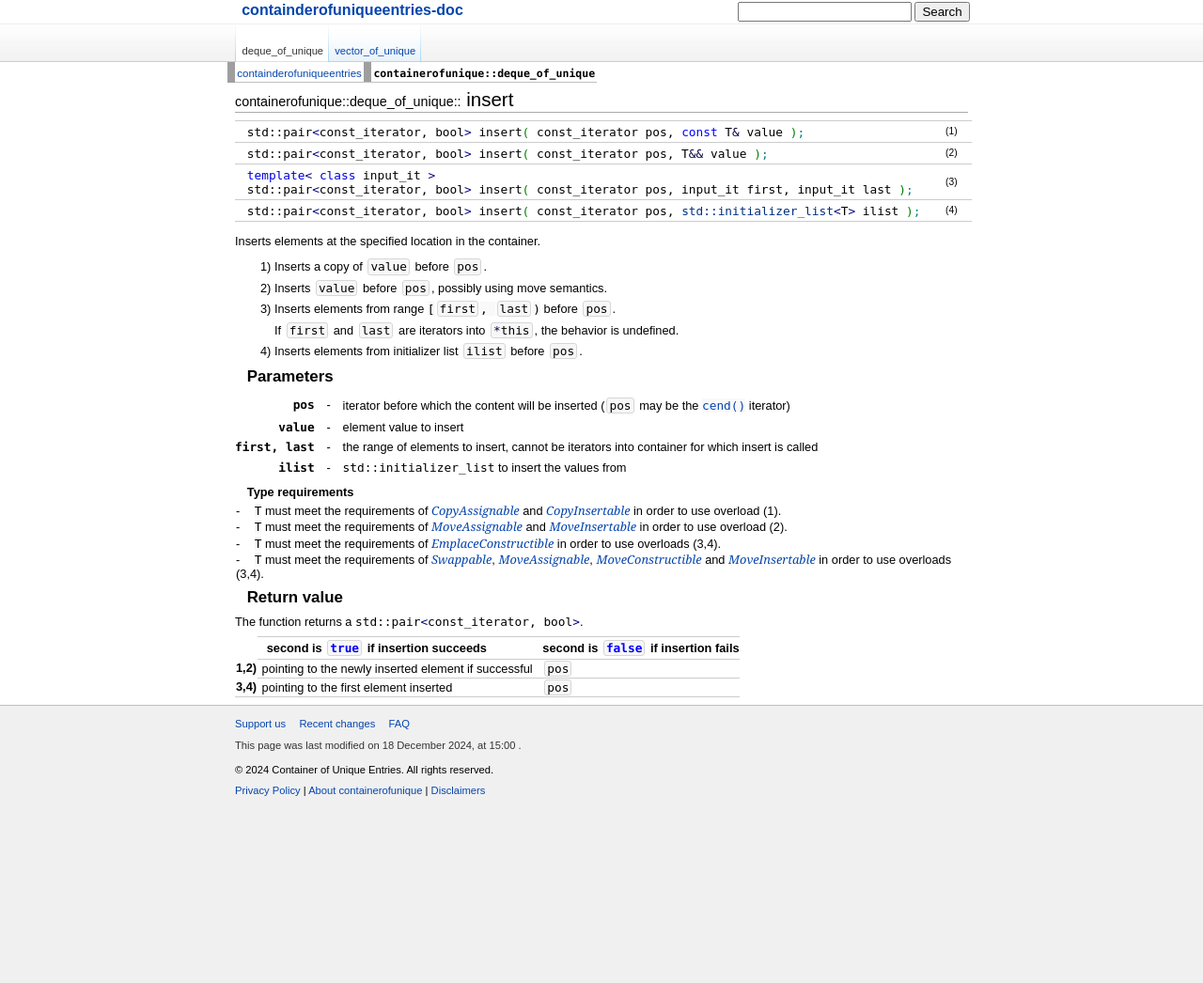
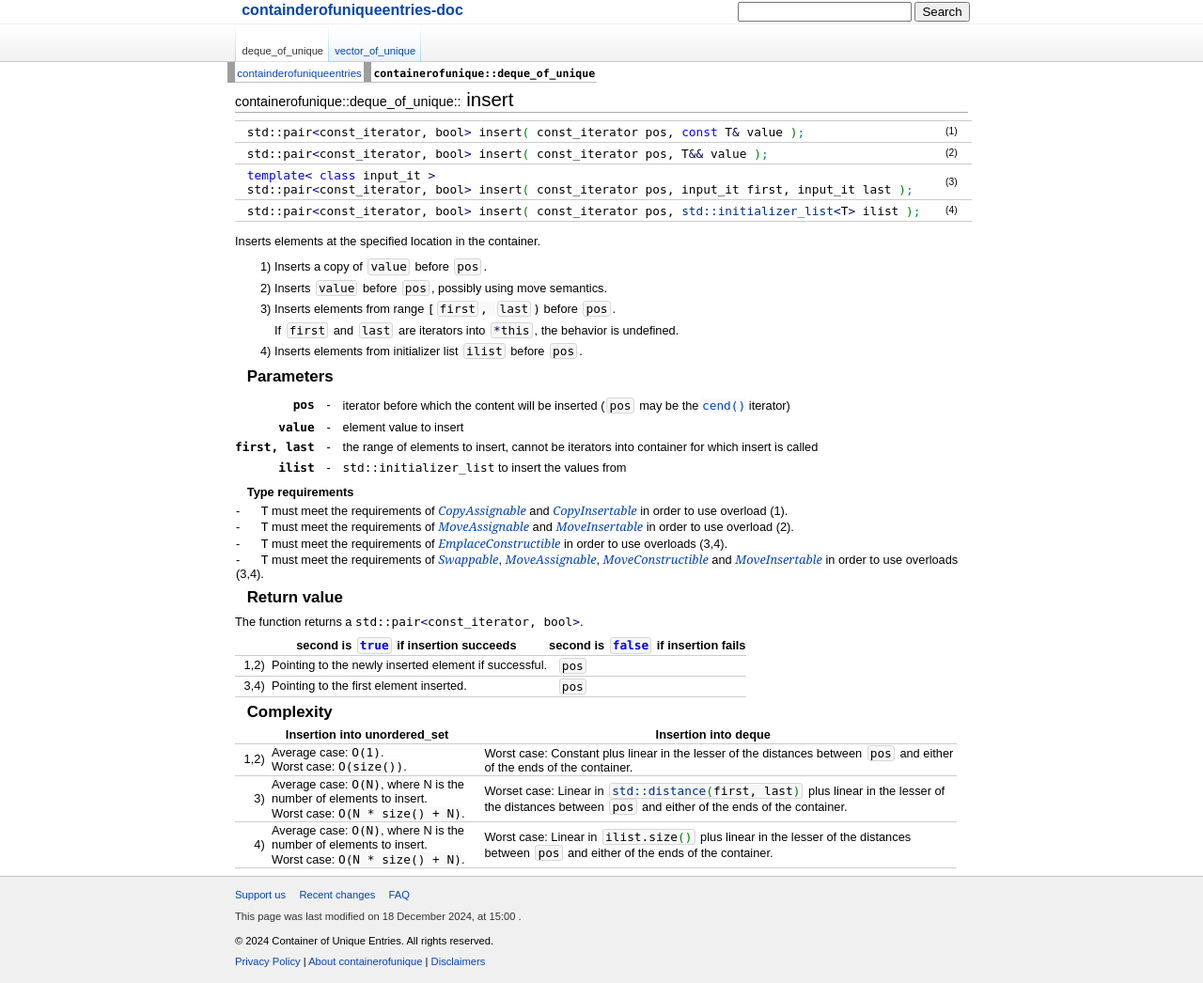
Before and after one commit to Huanhuan-Jiang/containerofuniqueelements.github.io, a Jekyll site: the page built from _docs/deque_of_unique/insert.html, in a window 1280 px wide. Shown: the whole page at 94% size. Built offline with Jekyll 4.4.1, drawn with Linux system fonts in a browser that asks for light colours; some web fonts are replaced; before the commit the page ends 900 px from its top, so only the background shows below that; grey boxes are pictures that could not be loaded.

Commit message:
Add complexity to insert.html

```diff
--- a/_docs/deque_of_unique/insert.html
+++ b/_docs/deque_of_unique/insert.html
@@ -8,48 +8,86 @@ title: insert
   <tbody>
     <tr class="t-dcl">
       <td>
-                <div><span class="mw-geshi cpp source-cpp"><span class="t-lc">std::pair</span><span
-                            class="sy1">&lt;</span>const_iterator, bool<span class="sy1">&gt;</span> insert<span
-                            class="br0">(</span> const_iterator pos, <span class="kw4">const</span> T<span
-                            class="sy3">&amp;</span> value <span class="br0">)</span><span class="sy4">;</span></span>
+        <div>
+          <span class="mw-geshi cpp source-cpp"
+            ><span class="t-lc">std::pair</span
+            ><span class="sy1">&lt;</span>const_iterator, bool<span class="sy1"
+              >&gt;</span
+            >
+            insert<span class="br0">(</span> const_iterator pos,
+            <span class="kw4">const</span> T<span class="sy3">&amp;</span> value
+            <span class="br0">)</span><span class="sy4">;</span></span
+          >
         </div>
       </td>
-            <td> (1)</td>
+      <td>(1)</td>
       <td class="t-dcl-nopad"></td>
     </tr>
     <tr class="t-dcl">
       <td>
-                <div><span class="mw-geshi cpp source-cpp"><span class="t-lc">std::pair</span><span
-                            class="sy1">&lt;</span>const_iterator, bool<span class="sy1">&gt;</span> insert<span
-                            class="br0">(</span> const_iterator pos, T<span class="sy3">&amp;&amp;</span> value <span
-                            class="br0">)</span><span class="sy4">;</span></span></div>
+        <div>
+          <span class="mw-geshi cpp source-cpp"
+            ><span class="t-lc">std::pair</span
+            ><span class="sy1">&lt;</span>const_iterator, bool<span class="sy1"
+              >&gt;</span
+            >
+            insert<span class="br0">(</span> const_iterator pos, T<span
+              class="sy3"
+              >&amp;&amp;</span
+            >
+            value <span class="br0">)</span><span class="sy4">;</span></span
+          >
+        </div>
       </td>
-            <td> (2)</td>
+      <td>(2)</td>
     </tr>
     <tr class="t-dcl">
       <td>
-                <div><span id="Version_4"></span><span class="mw-geshi cpp source-cpp"><span
-                            class="kw1">template</span><span class="sy1">&lt;</span> <span class="kw1">class</span>
-                        input_it <span class="sy1">&gt;</span><br>
-                        <span class="mw-geshi cpp source-cpp"><span class="t-lc">std::pair</span><span
-                                class="sy1">&lt;</span>const_iterator, bool<span class="sy1">&gt;</span> insert<span
-                                class="br0">(</span> const_iterator pos, input_it first, input_it last <span
-                                class="br0">)</span><span class="sy4">;</span></span></div>
+        <div>
+          <span id="Version_4"></span
+          ><span class="mw-geshi cpp source-cpp"
+            ><span class="kw1">template</span><span class="sy1">&lt;</span>
+            <span class="kw1">class</span> input_it <span class="sy1">&gt;</span
+            ><br />
+            <span class="mw-geshi cpp source-cpp"
+              ><span class="t-lc">std::pair</span
+              ><span class="sy1">&lt;</span>const_iterator, bool<span
+                class="sy1"
+                >&gt;</span
+              >
+              insert<span class="br0">(</span> const_iterator pos, input_it
+              first, input_it last <span class="br0">)</span
+              ><span class="sy4">;</span></span
+            ></span
+          >
+        </div>
       </td>
-            <td> (3)</td>
+      <td>(3)</td>
       <td class="t-dcl-nopad"></td>
     </tr>
     <tr class="t-dcl">
       <td>
-                <div><span class="mw-geshi cpp source-cpp"><span class="mw-geshi cpp source-cpp"><span
-                                class="t-lc">std::pair</span><span class="sy1">&lt;</span>const_iterator, bool<span
-                                class="sy1">&gt;</span> insert<span class="br0">(</span> const_iterator pos, <a
-                                href="http://en.cppreference.com/w/cpp/utility/initializer_list"><span
-                                    class="kw964">std::<span class="me2">initializer_list</span></span></a><span
-                                class="sy1">&lt;</span>T<span class="sy1">&gt;</span> ilist <span
-                                class="br0">)</span><span class="sy4">;</span></span></div>
+        <div>
+          <span class="mw-geshi cpp source-cpp"
+            ><span class="mw-geshi cpp source-cpp"
+              ><span class="t-lc">std::pair</span
+              ><span class="sy1">&lt;</span>const_iterator, bool<span
+                class="sy1"
+                >&gt;</span
+              >
+              insert<span class="br0">(</span> const_iterator pos,
+              <a
+                href="http://en.cppreference.com/w/cpp/utility/initializer_list"
+                ><span class="kw964"
+                  >std::<span class="me2">initializer_list</span></span
+                ></a
+              ><span class="sy1">&lt;</span>T<span class="sy1">&gt;</span> ilist
+              <span class="br0">)</span><span class="sy4">;</span></span
+            ></span
+          >
+        </div>
       </td>
-            <td> (4)</td>
+      <td>(4)</td>
     </tr>
     <tr class="t-dcl-sep">
       <td></td>
@@ -58,135 +96,294 @@ title: insert
     </tr>
   </tbody>
 </table>
-<p>Inserts elements at the specified location in the container.
-</p>
-<div class="t-li1"><span class="t-li">1)</span> Inserts a copy of <span class="t-c"><span
-            class="mw-geshi cpp source-cpp">value</span></span> before <span class="t-c"><span
-            class="mw-geshi cpp source-cpp">pos</span></span>.</div>
-<div class="t-li1"><span class="t-li">2)</span> Inserts <span class="t-c"><span
-            class="mw-geshi cpp source-cpp">value</span></span> before <span class="t-c"><span
-            class="mw-geshi cpp source-cpp">pos</span></span>, possibly using move semantics. </div>
-<div class="t-li1"><span class="t-li">3)</span><span class="t-li" style="display: none;">4)</span><span class="t-li"
-        style="display: none;">3)</span> Inserts elements from range <span
-        style="display: inline-block;"><code>[</code><span class="t-c"><span
-                class="mw-geshi cpp source-cpp">first</span></span><code>,&nbsp;</code><span class="t-c"><span
-                class="mw-geshi cpp source-cpp">last</span></span><code>)</code></span> before <span class="t-c"><span
-            class="mw-geshi cpp source-cpp">pos</span></span>. </div>
-<div class="t-li1"><span class="t-li"></span> If <span class="t-c"><span
-            class="mw-geshi cpp source-cpp">first</span></span> and <span class="t-c"><span
-            class="mw-geshi cpp source-cpp">last</span></span> are iterators into <span class="t-c"><span
-            class="mw-geshi cpp source-cpp"><span class="sy2">*</span>this</span></span>, the behavior is undefined.
+<p>Inserts elements at the specified location in the container.</p>
+<div class="t-li1">
+  <span class="t-li">1)</span> Inserts a copy of
+  <span class="t-c"><span class="mw-geshi cpp source-cpp">value</span></span>
+  before
+  <span class="t-c"><span class="mw-geshi cpp source-cpp">pos</span></span
+  >.
 </div>
-<div class="t-li1"><span class="t-li">4)</span> Inserts elements from initializer list <span class="t-c"><span
-            class="mw-geshi cpp source-cpp">ilist</span></span> before <span class="t-c"><span
-            class="mw-geshi cpp source-cpp">pos</span></span>.</div>
+<div class="t-li1">
+  <span class="t-li">2)</span> Inserts
+  <span class="t-c"><span class="mw-geshi cpp source-cpp">value</span></span>
+  before
+  <span class="t-c"><span class="mw-geshi cpp source-cpp">pos</span></span
+  >, possibly using move semantics.
+</div>
+<div class="t-li1">
+  <span class="t-li">3)</span><span class="t-li" style="display: none">4)</span
+  ><span class="t-li" style="display: none">3)</span> Inserts elements from
+  range
+  <span style="display: inline-block"
+    ><code>[</code
+    ><span class="t-c"><span class="mw-geshi cpp source-cpp">first</span></span
+    ><code>,&nbsp;</code
+    ><span class="t-c"><span class="mw-geshi cpp source-cpp">last</span></span
+    ><code>)</code></span
+  >
+  before
+  <span class="t-c"><span class="mw-geshi cpp source-cpp">pos</span></span
+  >.
+</div>
+<div class="t-li1">
+  <span class="t-li"></span> If
+  <span class="t-c"><span class="mw-geshi cpp source-cpp">first</span></span>
+  and
+  <span class="t-c"><span class="mw-geshi cpp source-cpp">last</span></span> are
+  iterators into
+  <span class="t-c"
+    ><span class="mw-geshi cpp source-cpp"
+      ><span class="sy2">*</span>this</span
+    ></span
+  >, the behavior is undefined.
+</div>
+<div class="t-li1">
+  <span class="t-li">4)</span> Inserts elements from initializer list
+  <span class="t-c"><span class="mw-geshi cpp source-cpp">ilist</span></span>
+  before
+  <span class="t-c"><span class="mw-geshi cpp source-cpp">pos</span></span
+  >.
+</div>
 <h3><span class="mw-headline" id="Parameters">Parameters</span></h3>
 <table class="t-par-begin">
   <tbody>
     <tr class="t-par">
-            <td> pos
-            </td>
-            <td> -
-            </td>
-            <td> iterator before which the content will be inserted (<span class="t-c"><span
-                        class="mw-geshi cpp source-cpp">pos</span></span> may be the <a
-                    href="{{ '/_docs/deque_of_unique/cend' | relative_url }}" title="containerofunique/deque_of_unique/cend"><code>cend()</code></a> iterator)
+      <td>pos</td>
+      <td>-</td>
+      <td>
+        iterator before which the content will be inserted (<span class="t-c"
+          ><span class="mw-geshi cpp source-cpp">pos</span></span
+        >
+        may be the
+        <a
+          href="{{ '/_docs/deque_of_unique/cend' | relative_url }}"
+          title="containerofunique/deque_of_unique/cend"
+          ><code>cend()</code></a
+        >
+        iterator)
       </td>
     </tr>
     <tr class="t-par">
-            <td> value
-            </td>
-            <td> -
-            </td>
-            <td> element value to insert
+      <td>value</td>
+      <td>-</td>
+      <td>element value to insert</td>
+    </tr>
+    <tr class="t-par">
+      <td>first, last</td>
+      <td>-</td>
+      <td>
+        the range of elements to insert, cannot be iterators into container for
+        which insert is called
       </td>
     </tr>
     <tr class="t-par">
-            <td> first, last
-            </td>
-            <td> -
-            </td>
-            <td> the range of elements to insert, cannot be iterators into container for which insert is called
-            </td>
-        </tr>
-        <tr class="t-par">
-            <td> ilist
-            </td>
-            <td> -
-            </td>
-            <td> <span class="t-lc">std::initializer_list</span> to insert the values from
+      <td>ilist</td>
+      <td>-</td>
+      <td>
+        <span class="t-lc">std::initializer_list</span> to insert the values
+        from
       </td>
     </tr>
     <tr class="t-par-hitem">
-            <td colspan="3"> Type requirements
-            </td>
+      <td colspan="3">Type requirements</td>
     </tr>
     <tr class="t-par-req">
-            <td colspan="3"> -<div class="spacer"></div><code>T</code> must meet the requirements of <a
-                    href="http://en.cppreference.com/w/cpp/named_req/CopyAssignable" title="cpp/named req/CopyAssignable"><span
-                        style="font-family: Georgia, 'DejaVu Serif', serif; font-style:italic">CopyAssignable</span></a>
-                and <a href="http://en.cppreference.com/w/cpp/named_req/CopyInsertable" title="cpp/named req/CopyInsertable"><span
-                        style="font-family: Georgia, 'DejaVu Serif', serif; font-style:italic">CopyInsertable</span></a>
+      <td colspan="3">
+        -
+        <div class="spacer"></div>
+        <code>T</code> must meet the requirements of
+        <a
+          href="http://en.cppreference.com/w/cpp/named_req/CopyAssignable"
+          title="cpp/named req/CopyAssignable"
+          ><span
+            style="
+              font-family: Georgia, 'DejaVu Serif', serif;
+              font-style: italic;
+            "
+            >CopyAssignable</span
+          ></a
+        >
+        and
+        <a
+          href="http://en.cppreference.com/w/cpp/named_req/CopyInsertable"
+          title="cpp/named req/CopyInsertable"
+          ><span
+            style="
+              font-family: Georgia, 'DejaVu Serif', serif;
+              font-style: italic;
+            "
+            >CopyInsertable</span
+          ></a
+        >
         in order to use overload (1).
       </td>
     </tr>
     <tr class="t-par-req">
-            <td colspan="3"> -<div class="spacer"></div><code>T</code> must meet the requirements of <a
-                    href="http://en.cppreference.com/w/cpp/named_req/MoveAssignable" title="cpp/named req/MoveAssignable"><span
-                        style="font-family: Georgia, 'DejaVu Serif', serif; font-style:italic">MoveAssignable</span></a>
-                and <a href="http://en.cppreference.com/w/cpp/named_req/MoveInsertable" title="cpp/named req/MoveInsertable"><span
-                        style="font-family: Georgia, 'DejaVu Serif', serif; font-style:italic">MoveInsertable</span></a>
+      <td colspan="3">
+        -
+        <div class="spacer"></div>
+        <code>T</code> must meet the requirements of
+        <a
+          href="http://en.cppreference.com/w/cpp/named_req/MoveAssignable"
+          title="cpp/named req/MoveAssignable"
+          ><span
+            style="
+              font-family: Georgia, 'DejaVu Serif', serif;
+              font-style: italic;
+            "
+            >MoveAssignable</span
+          ></a
+        >
+        and
+        <a
+          href="http://en.cppreference.com/w/cpp/named_req/MoveInsertable"
+          title="cpp/named req/MoveInsertable"
+          ><span
+            style="
+              font-family: Georgia, 'DejaVu Serif', serif;
+              font-style: italic;
+            "
+            >MoveInsertable</span
+          ></a
+        >
         in order to use overload (2).
       </td>
     </tr>
     <tr class="t-par-req">
-            <td colspan="3"> -<div class="spacer"></div><code>T</code> must meet the requirements of <a
-                    href="http://en.cppreference.com/w/cpp/named_req/EmplaceConstructible" title="cpp/named req/EmplaceConstructible"><span
-                        style="font-family: Georgia, 'DejaVu Serif', serif; font-style:italic">EmplaceConstructible</span></a>
+      <td colspan="3">
+        -
+        <div class="spacer"></div>
+        <code>T</code> must meet the requirements of
+        <a
+          href="http://en.cppreference.com/w/cpp/named_req/EmplaceConstructible"
+          title="cpp/named req/EmplaceConstructible"
+          ><span
+            style="
+              font-family: Georgia, 'DejaVu Serif', serif;
+              font-style: italic;
+            "
+            >EmplaceConstructible</span
+          ></a
+        >
         in order to use overloads (3,4).
       </td>
     </tr>
     <tr class="t-par-req">
-            <td colspan="3"> -<div class="spacer"></div><code>T</code> must meet the requirements of <a
-                    href="http://en.cppreference.com/w/cpp/named_req/Swappable" title="cpp/named req/Swappable"><span
-                        style="font-family: Georgia, 'DejaVu Serif', serif; font-style:italic">Swappable</span></a>, <a
-                    href="http://en.cppreference.com/w/cpp/named_req/MoveAssignable" title="cpp/named req/MoveAssignable"><span
-                        style="font-family: Georgia, 'DejaVu Serif', serif; font-style:italic">MoveAssignable</span></a>,
-                <a href="http://en.cppreference.com/w/cpp/named_req/MoveConstructible" title="cpp/named req/MoveConstructible"><span
-                        style="font-family: Georgia, 'DejaVu Serif', serif; font-style:italic">MoveConstructible</span></a>
-                and <a href="http://en.cppreference.com/w/cpp/named_req/MoveInsertable" title="cpp/named req/MoveInsertable"><span
-                        style="font-family: Georgia, 'DejaVu Serif', serif; font-style:italic">MoveInsertable</span></a>
+      <td colspan="3">
+        -
+        <div class="spacer"></div>
+        <code>T</code> must meet the requirements of
+        <a
+          href="http://en.cppreference.com/w/cpp/named_req/Swappable"
+          title="cpp/named req/Swappable"
+          ><span
+            style="
+              font-family: Georgia, 'DejaVu Serif', serif;
+              font-style: italic;
+            "
+            >Swappable</span
+          ></a
+        >,
+        <a
+          href="http://en.cppreference.com/w/cpp/named_req/MoveAssignable"
+          title="cpp/named req/MoveAssignable"
+          ><span
+            style="
+              font-family: Georgia, 'DejaVu Serif', serif;
+              font-style: italic;
+            "
+            >MoveAssignable</span
+          ></a
+        >,
+        <a
+          href="http://en.cppreference.com/w/cpp/named_req/MoveConstructible"
+          title="cpp/named req/MoveConstructible"
+          ><span
+            style="
+              font-family: Georgia, 'DejaVu Serif', serif;
+              font-style: italic;
+            "
+            >MoveConstructible</span
+          ></a
+        >
+        and
+        <a
+          href="http://en.cppreference.com/w/cpp/named_req/MoveInsertable"
+          title="cpp/named req/MoveInsertable"
+          ><span
+            style="
+              font-family: Georgia, 'DejaVu Serif', serif;
+              font-style: italic;
+            "
+            >MoveInsertable</span
+          ></a
+        >
         in order to use overloads (3,4).
       </td>
     </tr>
   </tbody>
 </table>
 <h3><span class="mw-headline" id="Return_value">Return value</span></h3>
-<p>The function returns a <span class="mw-geshi cpp source-cpp"><span class="t-lc">std::pair</span><span class="sy1">&lt;</span>const_iterator, bool<span class="sy1">&gt;</span></span>.</p>
+<p>
+  The function returns a
+  <span class="mw-geshi cpp source-cpp"
+    ><span class="t-lc">std::pair</span
+    ><span class="sy1">&lt;</span>const_iterator, bool<span class="sy1"
+      >&gt;</span
+    ></span
+  >.
+</p>
 <table class="t-dsc-begin">
   <tbody>
     <tr class="t-dsc-hitem">
       <th></th>
-            <td> second is <span class="t-c"
+      <th>
+        second is
+        <span class="t-c"
           ><span class="mw-geshi cpp source-cpp"
             ><span class="kw2">true</span></span
           ></span
-              > if insertion succeeds </td>
-            <td> second is <span class="t-c"
+        >
+        if insertion succeeds
+      </th>
+      <th>
+        second is
+        <span class="t-c"
           ><span class="mw-geshi cpp source-cpp"
             ><span class="kw2">false</span></span
           ></span
-              > if insertion fails </td>
+        >
+        if insertion fails
+      </th>
     </tr>
     <tr class="t-dsc">
-            <th>1,2) </th>
-            <td>&nbsp;pointing to the newly inserted element if successful</td>
-            <td><span class="t-c"><span class="mw-geshi cpp source-cpp">pos</span></td>
+      <td>1,2)</td>
+      <td>
+        <div>
+          <span class="t-li4">
+            Pointing to the newly inserted element if successful.</span
+          >
+        </div>
+      </td>
+      <td>
+        <span class="t-c"
+          ><span class="mw-geshi cpp source-cpp">pos</span></span
+        >
+      </td>
     </tr>
     <tr class="t-dsc">
-            <th>3,4) </th>
-            <td>&nbsp;pointing to the first element inserted</td>
-            <td><span class="t-c"><span class="mw-geshi cpp source-cpp">pos</span></span> </td>
+      <td>3,4)</td>
+      <td>
+        <div>
+          <span class="t-li4"> Pointing to the first element inserted.</span>
+        </div>
+      </td>
+      <td>
+        <span class="t-c"
+          ><span class="mw-geshi cpp source-cpp">pos</span></span
+        >
+      </td>
     </tr>
     <tr class="t-dcl-sep">
       <td></td>
@@ -195,3 +392,104 @@ title: insert
     </tr>
   </tbody>
 </table>
+<h3>Complexity</h3>
+<table class="t-dsc-begin">
+  <tbody>
+    <tr class="t-dsc-hitem">
+      <th></th>
+      <th>Insertion into unordered_set</th>
+      <th>Insertion into deque</th>
+    </tr>
+    <tr class="t-dsc">
+      <td style="text-align: right">1,2)</td>
+      <td>
+        <div>
+          <span class="t-li4"
+            >Average case: <code>O(1)</code>.<br />
+            Worst case: <code>O(size())</code>.
+          </span>
+        </div>
+      </td>
+      <td>
+        <div>
+          <span class="t-li4"
+            >Worst case: Constant plus linear in the lesser of the distances
+            between
+            <span class="t-c"
+              ><span class="mw-geshi cpp source-cpp">pos</span></span
+            >
+            and either of the ends of the container.</span
+          >
+        </div>
+      </td>
+    </tr>
+    <tr class="t-dsc">
+      <td style="text-align: right">3)</td>
+      <td>
+        <div>
+          <span class="t-li4"
+            >Average case: <code>O(N)</code>, where N is the number of elements
+            to insert. <br />Worst case: <code>O(N * size() + N)</code>.</span
+          >
+        </div>
+      </td>
+      <td>
+        <div>
+          <span class="t-li4"
+            >Worset case: Linear in
+            <span class="t-c"
+              ><span class="mw-geshi cpp source-cpp"
+                ><a href="http://en.cppreference.com/w/cpp/iterator/distance"
+                  ><span class="kw678"
+                    >std::<span class="me2">distance</span></span
+                  ></a
+                ><span class="br0">(</span>first, last<span class="br0"
+                  >)</span
+                ></span
+              ></span
+            >
+            plus linear in the lesser of the distances between
+            <span class="t-c"
+              ><span class="mw-geshi cpp source-cpp">pos</span></span
+            >
+            and either of the ends of the container.</span
+          >
+        </div>
+      </td>
+    </tr>
+    <tr class="t-dsc">
+      <td style="text-align: right">4)</td>
+      <td>
+        <div>
+          <span class="t-li4"
+            >Average case: <code>O(N)</code>, where N is the number of elements
+            to insert. <br />Worst case: <code>O(N * size() + N)</code>.</span
+          >
+        </div>
+      </td>
+      <td>
+        <div>
+          <span class="t-li4"
+            >Worst case: Linear in
+            <span class="t-c"
+              ><span class="mw-geshi cpp source-cpp"
+                >ilist.<span class="me1">size</span><span class="br0">(</span
+                ><span class="br0">)</span></span
+              ></span
+            >
+            plus linear in the lesser of the distances between
+            <span class="t-c"
+              ><span class="mw-geshi cpp source-cpp">pos</span></span
+            >
+            and either of the ends of the container.</span
+          >
+        </div>
+      </td>
+    </tr>
+    <tr class="t-dcl-sep">
+      <td></td>
+      <td></td>
+      <td></td>
+    </tr>
+  </tbody>
+</table>
```
Lines whose indentation alone changed are shown as unchanged.
